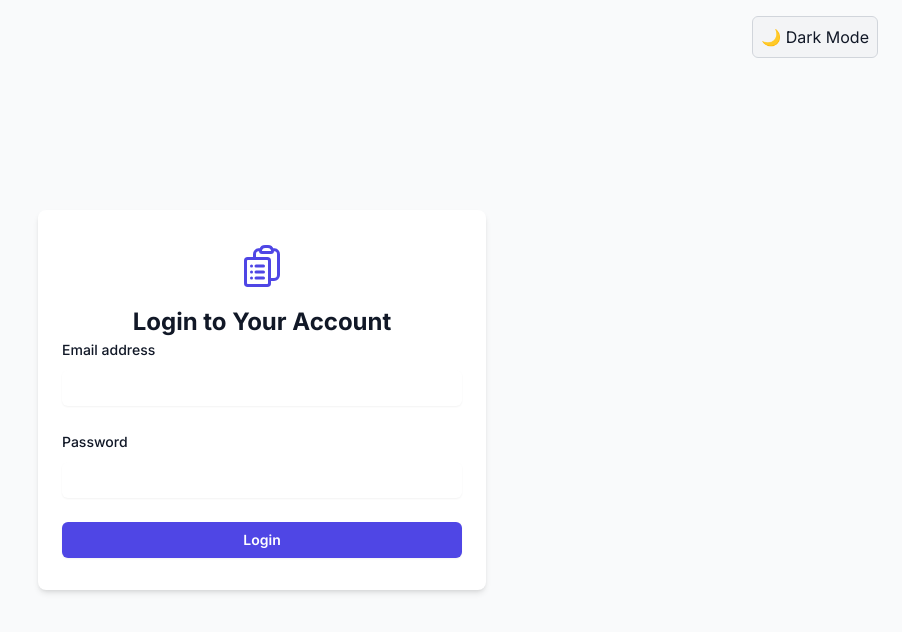
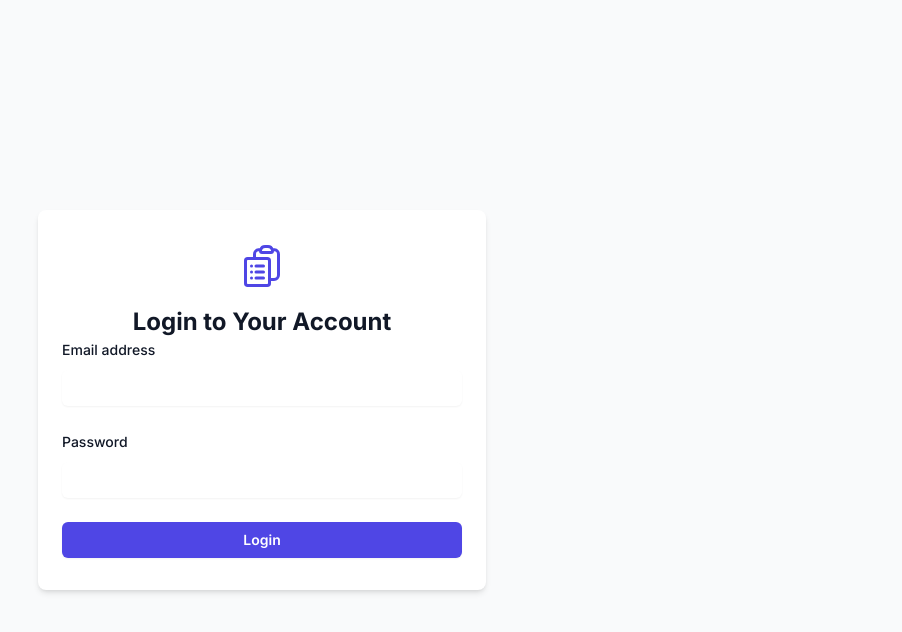
Before and after one commit to Jarrar7/ProjectA, a Next.js app: page / in a window 1280 px wide. Shown: the top 632 px of the page, without its empty margins (378-1280 px from the left). Built offline with nearby package versions, Linux system fonts and the light colour scheme.

Commit message:
last updates

```diff
--- a/app/client-layout.jsx
+++ b/app/client-layout.jsx
@@ -1,41 +1,15 @@
 "use client";
-import React, { useEffect, useState } from "react";
+import React from "react";
 import { ToastContainer } from "react-toastify";
 import "react-toastify/dist/ReactToastify.css";
 import { UserProvider } from "./context/UserContext";
 
 export default function ClientLayout({ children }) {
-    const [theme, setTheme] = useState("light");
-
-    useEffect(() => {
-        const savedTheme = localStorage.getItem("theme") || "light";
-        setTheme(savedTheme);
-        document.documentElement.classList.add(savedTheme);
-    }, []);
-
-    const toggleTheme = () => {
-        const newTheme = theme === "light" ? "dark" : "light";
-        setTheme(newTheme);
-        localStorage.setItem("theme", newTheme);
-
-        document.documentElement.classList.remove("light", "dark");
-        document.documentElement.classList.add(newTheme);
-    };
-
     return (
         <UserProvider>
             <ToastContainer position="top-right" autoClose={3000} />
 
-            {/* Theme Toggle Button */}
-            <div className="fixed top-4 right-6 z-50">
-                <button
-                    onClick={toggleTheme}
-                    className="p-2 rounded-md border border-gray-300 dark:border-gray-600 bg-gray-100 dark:bg-gray-800 text-gray-900 dark:text-white transition"
-                >
-                    {theme === "light" ? "🌙 Dark Mode" : "☀️ Light Mode"}
-                </button>
-            </div>
-
+            {/* Main App Wrapper */}
             <div className="min-h-screen bg-gray-50 dark:bg-gray-900 text-gray-900 dark:text-white transition-all">
                 {children}
             </div>
--- a/app/components/Header.jsx
+++ b/app/components/Header.jsx
@@ -4,7 +4,7 @@ import { supabase } from "../../lib/supabaseClient";
 import { useUser } from "../context/UserContext";
 import { FaBars, FaMoon, FaSun } from "react-icons/fa";
 
-export default function Header({ toggleSidebar }) {
+export default function Header() {
     const { user, loading } = useUser();
     const [photoUrl, setPhotoUrl] = useState("");
     const [theme, setTheme] = useState("light");
@@ -52,16 +52,8 @@ export default function Header({ toggleSidebar }) {
     };
 
     return (
-        <header className="h-16 bg-white dark:bg-gray-800 flex items-center justify-between px-6 shadow">
-            {/*  Hamburger Menu (Mobile Only) */}
-            <button
-                onClick={toggleSidebar}
-                className="md:hidden text-gray-600 dark:text-white"
-            >
-                <FaBars size={24} />
-            </button>
-
-            {/*  User Profile */}
+        <header className="h-16 bg-white dark:bg-gray-800 flex items-center justify-center md:justify-between px-6 shadow">
+            {/* User Profile (Centered on Mobile, Left on Desktop) */}
             <div className="flex items-center space-x-2">
                 {loading ? (
                     <div className="loading-container">
@@ -82,14 +74,15 @@ export default function Header({ toggleSidebar }) {
                 )}
             </div>
 
-            {/* Dark Mode Toggle */}
+            {/* Dark Mode Toggle (Right Side) */}
             <button
                 onClick={toggleTheme}
-                className="px-3 py-1 border rounded-md bg-gray-200 dark:bg-gray-700 dark:text-white"
+                className="px-3 py-1 border rounded-md bg-gray-200 dark:bg-gray-700 dark:text-white absolute right-6 md:relative"
             >
                 {theme === "light" ? <FaMoon size={20} /> : <FaSun size={20} />}
             </button>
         </header>
     );
 
+
 }
```
Also changed, not shown: app/components/SidebarStudentTeacher.jsx (+6 -6 lines).
